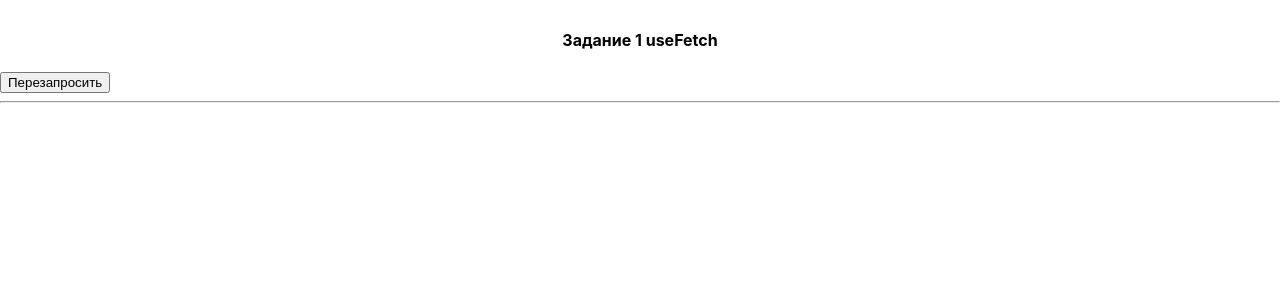
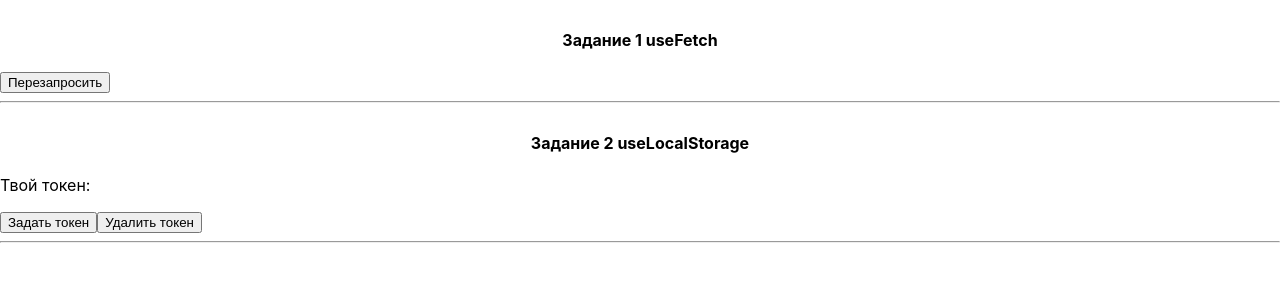
Before and after one commit to GrayWolf83/MFD, a React (Create React App) app in the folder react-hooks/: page / in a window 1280 px wide. Shown: the top 300 px of the page. Built offline with nearby package versions, Linux system fonts and the light colour scheme.

Commit message:
hooks task 2 useLocalStorage

```diff
--- a/react-hooks/src/App.js
+++ b/react-hooks/src/App.js
@@ -1,8 +1,11 @@
 import Task1 from './components/Task1'
+import Task2 from './components/Task2'
+
 function App() {
 	return (
 		<div className='App'>
 			<Task1 />
+			<Task2 />
 		</div>
 	)
 }
--- /dev/null
+++ b/react-hooks/src/components/Task2.jsx
@@ -0,0 +1,22 @@
+import { useLocalStorage } from '../hooks/useLocalStorage'
+
+const Task2 = () => {
+	const [token, { setItem, removeItem }] = useLocalStorage('token')
+
+	return (
+		<div className='block'>
+			<h4 className='title'>Задание 2 useLocalStorage</h4>
+			<p>Твой токен: {token}</p>
+			<div>
+				<button onClick={() => setItem('new-token')}>
+					Задать токен
+				</button>
+				<button onClick={() => removeItem()}>Удалить токен</button>
+			</div>
+
+			<hr />
+		</div>
+	)
+}
+
+export default Task2
--- /dev/null
+++ b/react-hooks/src/hooks/useLocalStorage.js
@@ -0,0 +1,17 @@
+import { useState } from 'react'
+
+export function useLocalStorage(name) {
+	const [token, setToken] = useState(JSON.parse(localStorage.getItem(name)))
+
+	function setItem(value) {
+		localStorage.setItem(name, JSON.stringify(value))
+		setToken(value)
+	}
+
+	function removeItem() {
+		localStorage.removeItem(name)
+		setToken('')
+	}
+
+	return [token, { setItem, removeItem }]
+}
```
